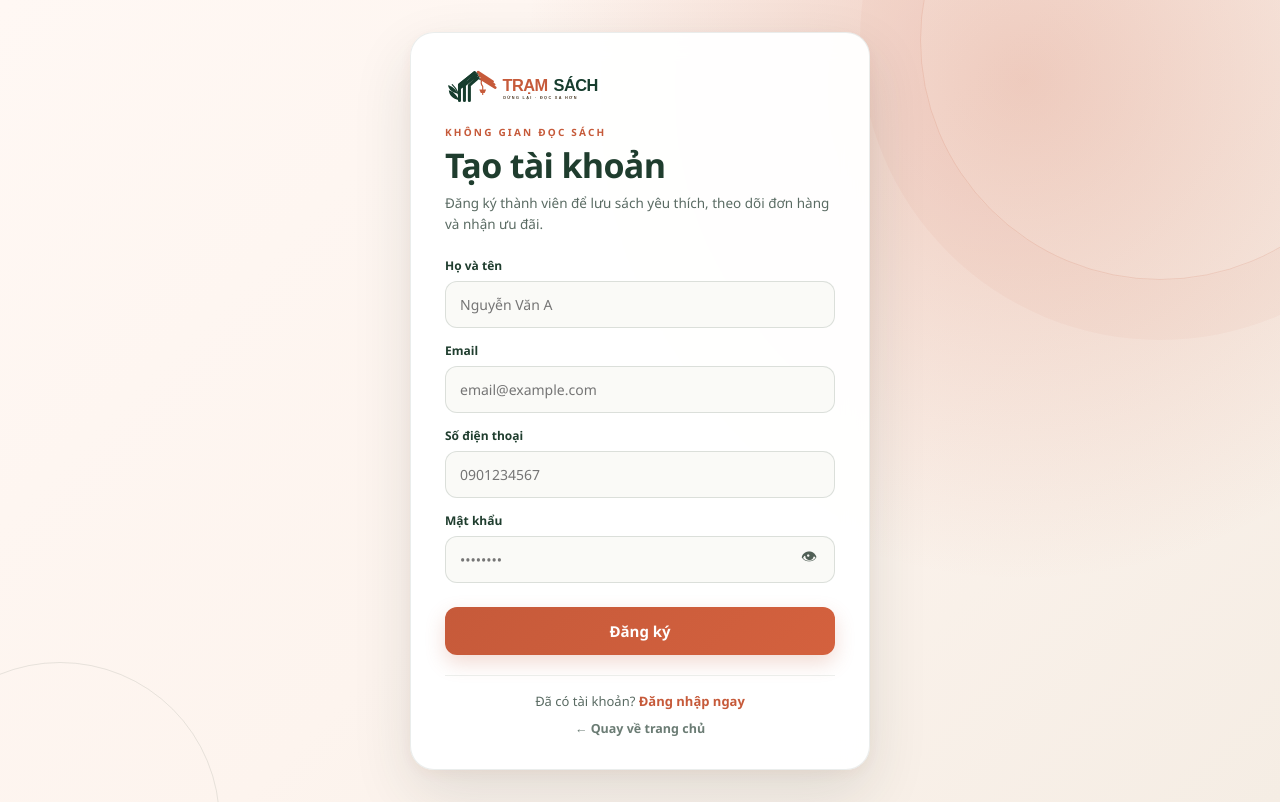
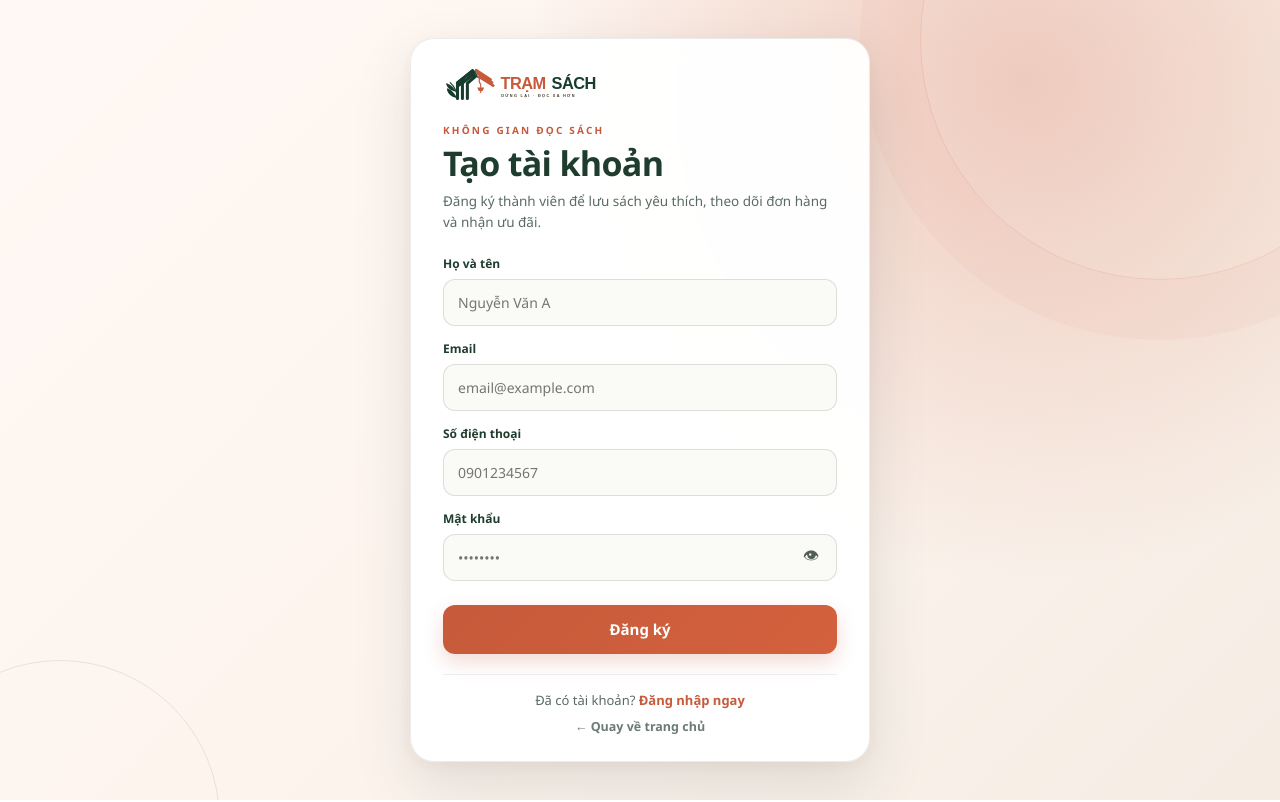
Before and after one commit to triuki123/KLTN, a Flask app: page /register in a window 1280 px wide. Run offline with Flask 3, Linux system fonts and the light colour scheme; some libraries are stand-ins or nearby versions.

Commit message:
ui: prevent overflow scroll on auth-page-wrap

```diff
--- a/flask_app/static/css/password-recovery.css
+++ b/flask_app/static/css/password-recovery.css
@@ -11,8 +11,9 @@ body.auth-page-body {
   min-height: 100vh;
   display: grid;
   place-items: center;
-  padding: 32px 20px;
+  padding: 20px;
   position: relative;
+  overflow: hidden;
 }
 
 /* Decorative circles */
@@ -59,7 +60,7 @@ body.auth-page-body {
 }
 
 .auth-card .form-card {
-  padding: 36px 34px 30px;
+  padding: 28px 32px 24px;
   border-radius: 24px;
   background: rgba(255, 255, 255, 0.96);
   backdrop-filter: blur(12px);
```
